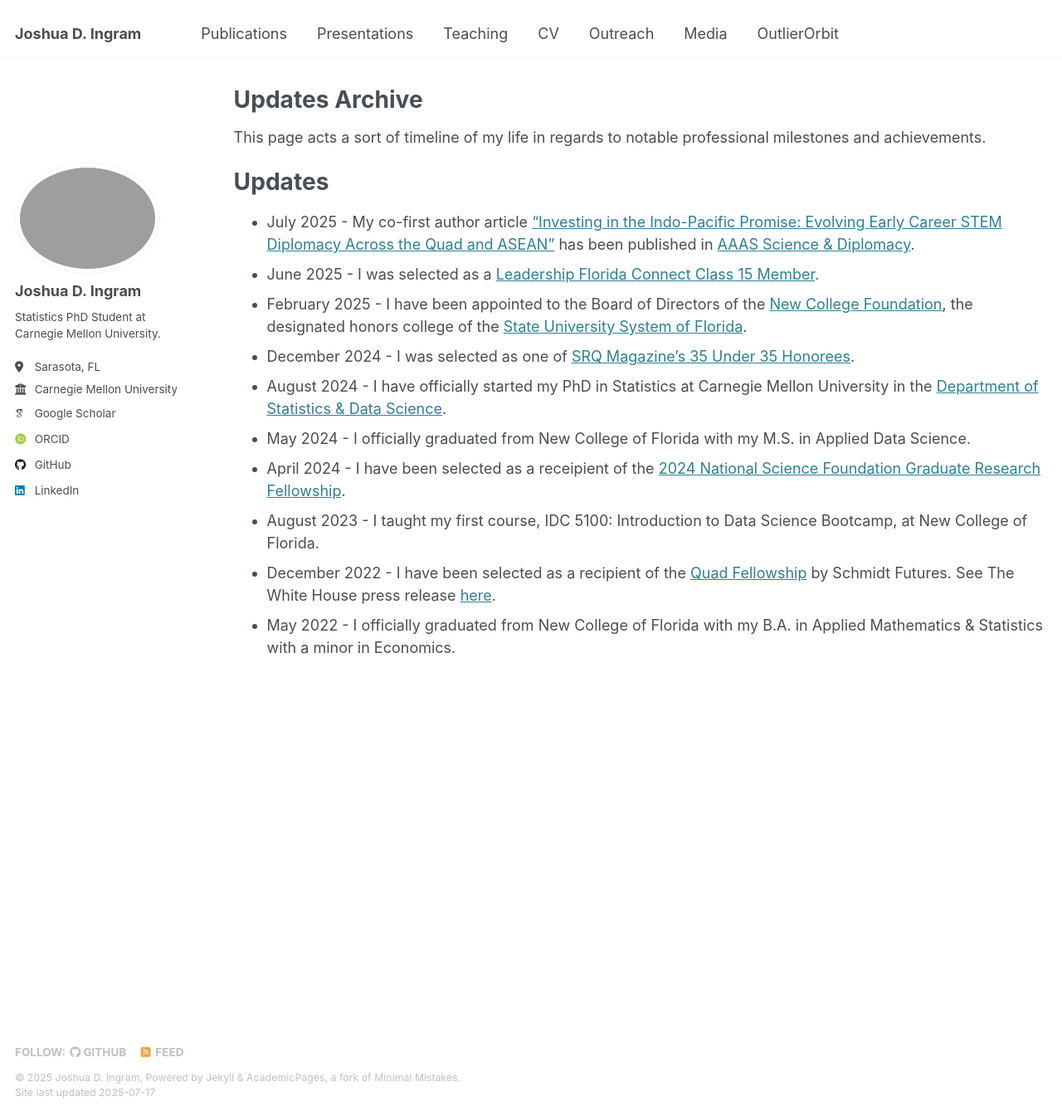
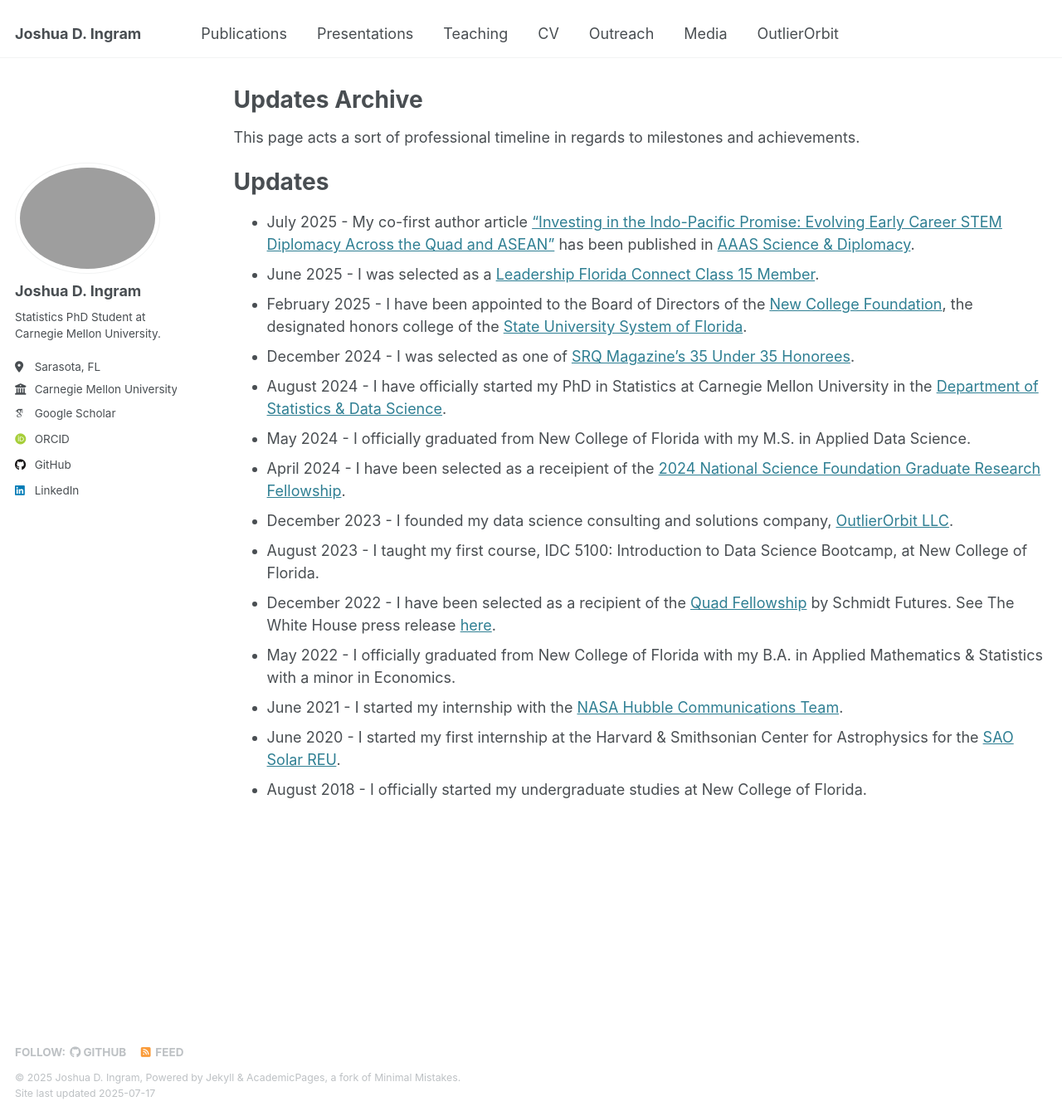
Before and after one commit to Joshuaingram/joshuaingram.github.io, a Jekyll site: the page built from _pages/updates_archive.md, in a window 1280 px wide and 1345 px high. Shown: the whole window at 83% size. Built offline with Jekyll 4.4.1, drawn with Linux system fonts in a browser that asks for light colours; some web fonts are replaced.

Commit message:
Update updates_archive.md

```diff
--- a/_pages/updates_archive.md
+++ b/_pages/updates_archive.md
@@ -5,7 +5,7 @@
 author_profile: true
 ---
 
-This page acts a sort of timeline of my life in regards to notable professional milestones and achievements.
+This page acts a sort of professional timeline in regards to milestones and achievements.
 
 Updates
 ======
@@ -16,6 +16,10 @@
 * August 2024 - I have officially started my PhD in Statistics at Carnegie Mellon University in the [Department of Statistics & Data Science](https://www.cmu.edu/dietrich/statistics-datascience/index.html).
 * May 2024 - I officially graduated from New College of Florida with my M.S. in Applied Data Science.
 * April 2024 - I have been selected as a receipient of the [2024 National Science Foundation Graduate Research Fellowship](https://www.nsfgrfp.org/about/about-grfp/).
+* December 2023 - I founded my data science consulting and solutions company, [OutlierOrbit LLC](https://outlierorbit.com).
 * August 2023 - I taught my first course, IDC 5100: Introduction to Data Science Bootcamp, at New College of Florida.
 * December 2022 - I have been selected as a recipient of the [Quad Fellowship](https://www.quadfellowship.org/quad-fellows) by Schmidt Futures. See The White House press release [here](https://www.whitehouse.gov/briefing-room/statements-releases/2022/12/09/statement-by-national-security-advisor-jake-sullivan-congratulating-inaugural-quad-fellows/).
 * May 2022 - I officially graduated from New College of Florida with my B.A. in Applied Mathematics & Statistics with a minor in Economics.
+* June 2021 - I started my internship with the [NASA Hubble Communications Team](https://science.nasa.gov/mission/hubble/team/).
+* June 2020 - I started my first internship at the Harvard & Smithsonian Center for Astrophysics for the [SAO Solar REU](https://www.cfa.harvard.edu/opportunities/graduate-undergraduate-programs/heassp-solar-physics-reu-program).
+* August 2018 - I officially started my undergraduate studies at New College of Florida.
```
